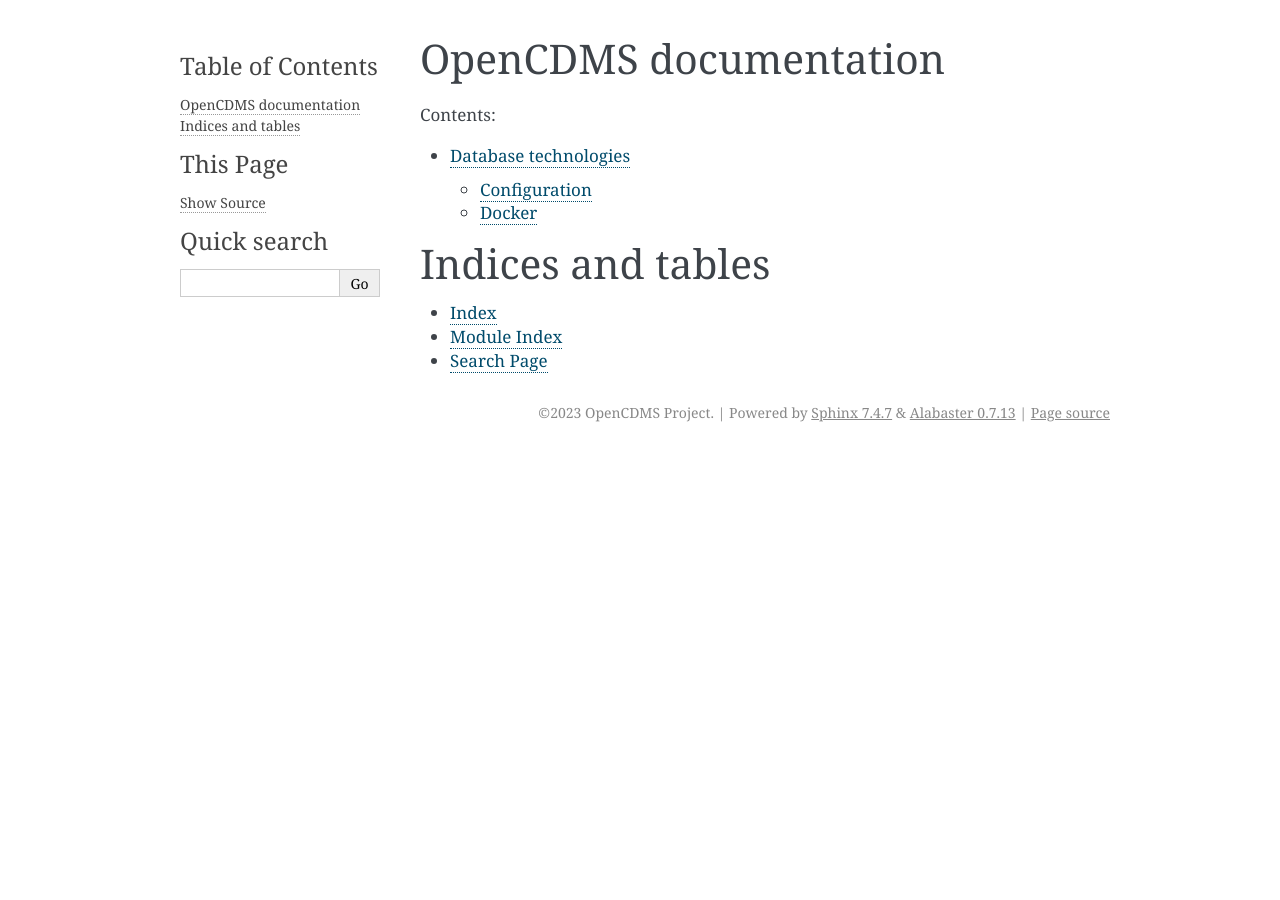
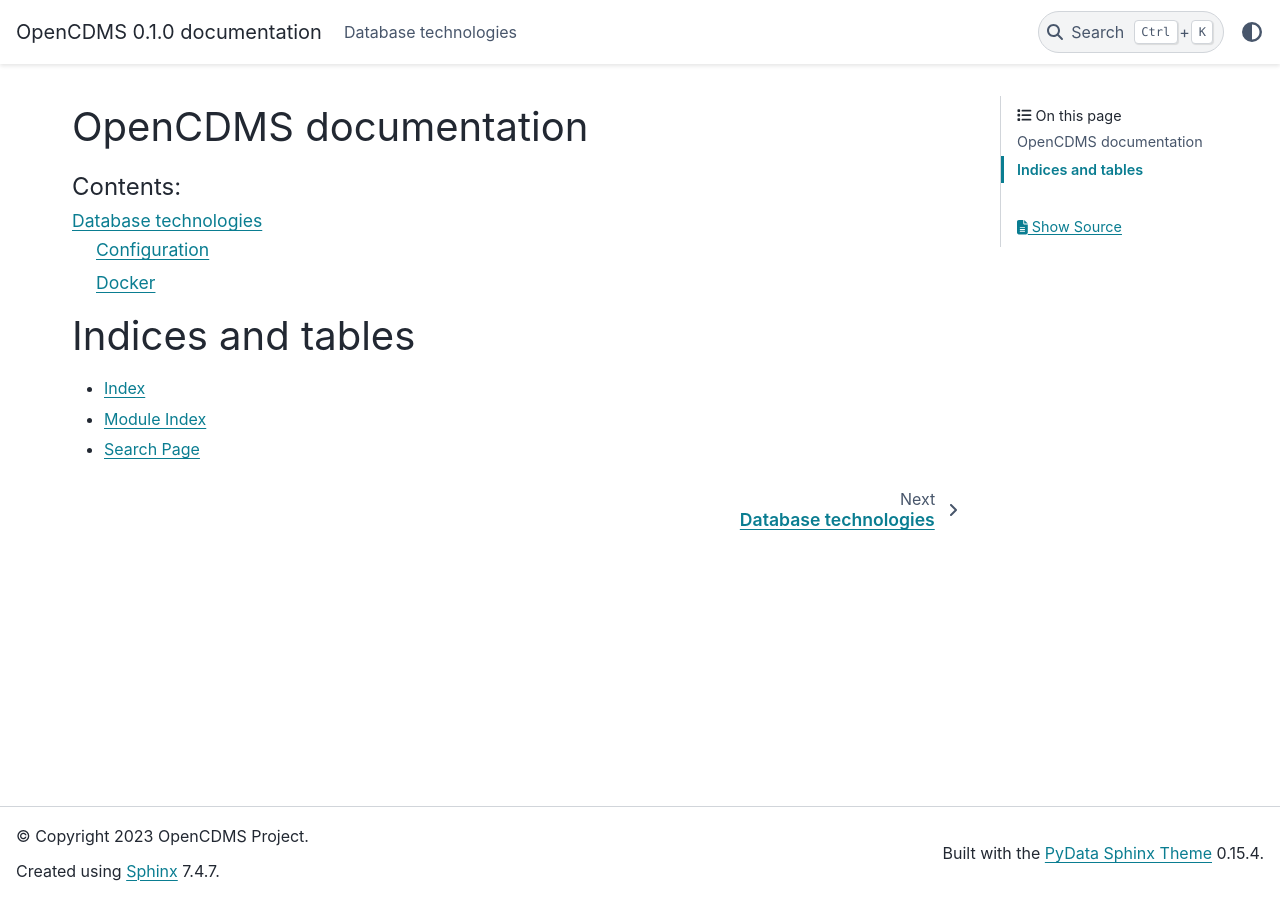
Before and after one commit to opencdms/opencdms, a Sphinx documentation site: the page built from docs/source/index.rst, in a window 1280 px wide. Built offline with Sphinx 7.4.7 and the PyData theme 0.15.4, drawn with Linux system fonts in a browser that asks for light colours; pages that are not in the unit, such as notebooks, are missing from menus; some of the changed lines change nothing that is shown.

Commit message:
Change to pydata_sphinx_theme and add additional extensions

```diff
--- a/docs/source/conf.py
+++ b/docs/source/conf.py
@@ -40,13 +40,18 @@
 # ones.
 extensions = [
     'sphinx.ext.autodoc',
+    "sphinx.ext.autosummary",
+    'sphinx.ext.coverage',
     'sphinx.ext.doctest',
+    "sphinx.ext.duration",
+    "sphinx.ext.extlinks",
+    'sphinx.ext.githubpages',
+    'sphinx.ext.ifconfig',
     'sphinx.ext.intersphinx',
+    "sphinx.ext.napoleon",
     'sphinx.ext.todo',
-    'sphinx.ext.coverage',
-    'sphinx.ext.ifconfig',
     'sphinx.ext.viewcode',
-    'sphinx.ext.githubpages',
+    'sphinx_copybutton',
 ]
 
 # Add any paths that contain templates here, relative to this directory.
@@ -82,7 +87,7 @@
 # The theme to use for HTML and HTML Help pages.  See the documentation for
 # a list of builtin themes.
 #
-html_theme = 'alabaster'
+html_theme = "pydata_sphinx_theme"
 
 # Theme options are theme-specific and customize the look and feel of a theme
 # further.  For a list of options available for each theme, see the
--- /dev/null
+++ b/requirements-docs.txt
@@ -0,0 +1 @@
+pyopencdms-docs@git+https://github.com/isedwards/pyopencdms-docs@main
--- a/requirements.txt
+++ b/requirements.txt
@@ -1 +1,3 @@
-pyopencdms-docs@git+https://github.com/isedwards/pyopencdms-docs@main
+pydata-sphinx-theme
+Sphinx==5.3.0
+sphinx-copybutton==0.5.1
```
